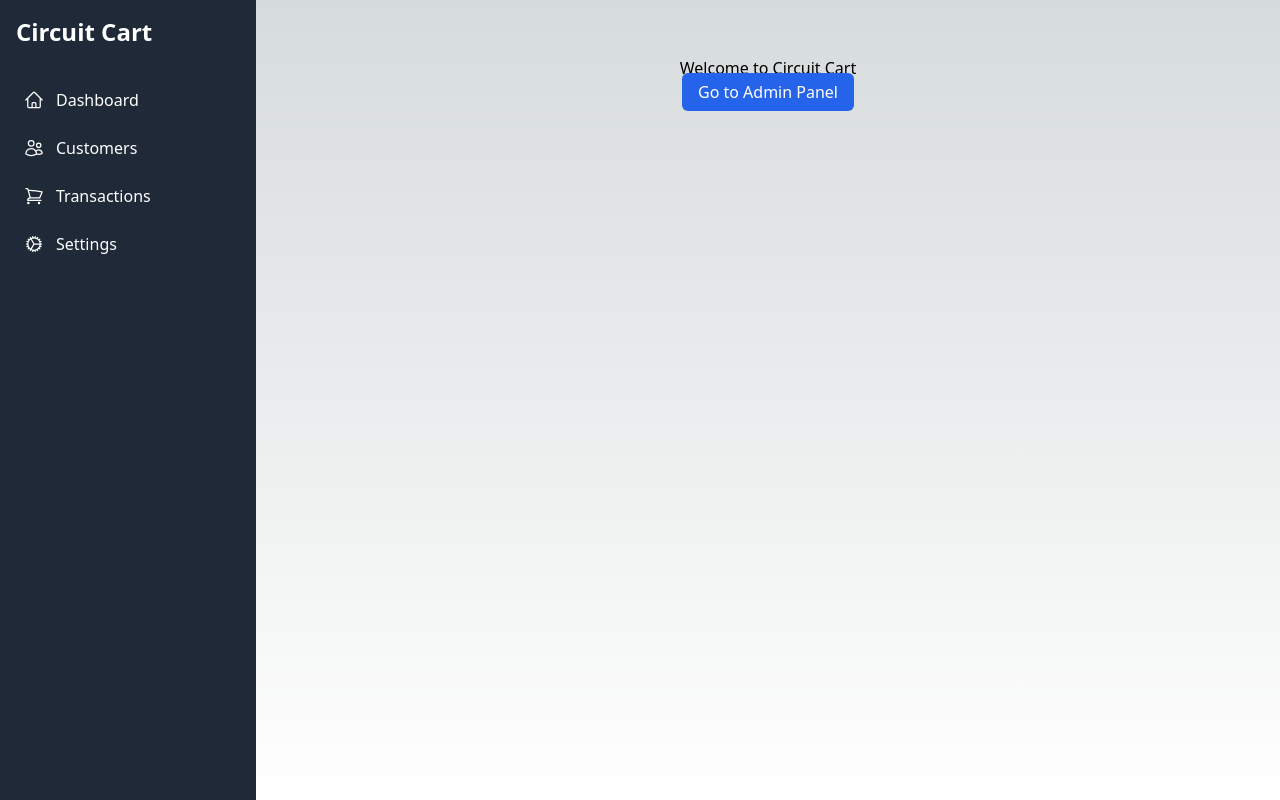
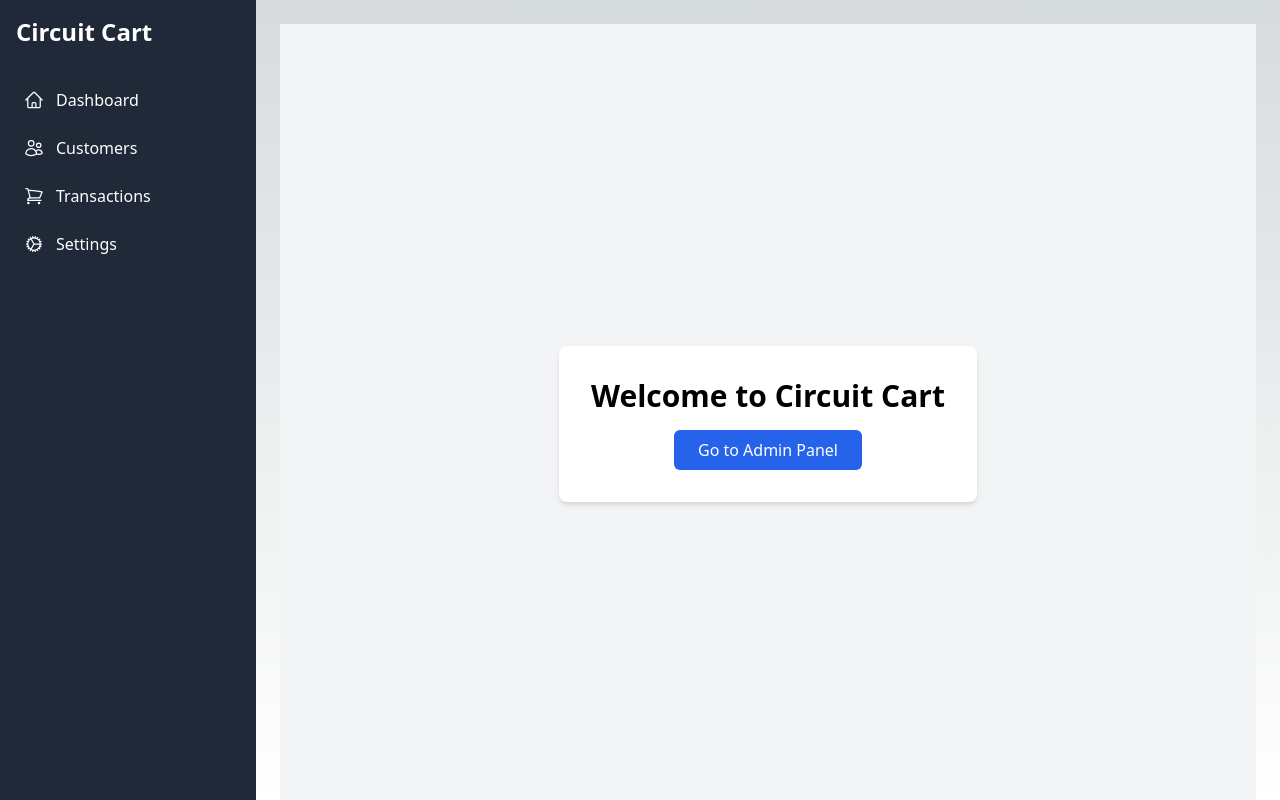
Before and after one commit to msdfernando/circuit-cart-admin, a Next.js app: page / in a window 1280 px wide. Built offline with nearby package versions, Linux system fonts and the light colour scheme; no server answers; sample sign-in values are in the browser's storage.

Commit message:
refactor: enhance admin access checks and improve layout structure

```diff
--- a/src/app/(admin)/layout.tsx
+++ b/src/app/(admin)/layout.tsx
@@ -1,12 +1,24 @@
+'use client'; // Add this at the top
+import { useEffect, useState } from 'react';
 import Sidebar from '@/components/admin/Sidebar';
 import { checkAdminAccess } from '@/lib/auth';
 
-export default async function AdminLayout({
+export default function AdminLayout({
   children,
 }: {
   children: React.ReactNode
 }) {
-  await checkAdminAccess();
+  const [isAuthenticated, setIsAuthenticated] = useState(false);
+
+  useEffect(() => {
+    checkAdminAccess()
+      .then(() => setIsAuthenticated(true))
+      .catch(() => setIsAuthenticated(false));
+  }, []);
+
+  if (!isAuthenticated) {
+    return null; // Or a loading spinner
+  }
 
   return (
     <div className="flex h-screen">
--- a/src/app/(admin)/page.tsx
+++ b/src/app/(admin)/page.tsx
@@ -2,14 +2,16 @@ import Link from 'next/link';
 
 export default function Home() {
   return (
-    <div className="text-center p-8">
-      <h1>Welcome to Circuit Cart</h1>
-      <Link
-        href="/(admin)/dashboard"
-        className="btn btn-primary"
-      >
-        Go to Admin Panel
-      </Link>
+    <div className="min-h-screen flex items-center justify-center bg-gray-100">
+      <div className="bg-white p-8 rounded-lg shadow-md text-center">
+        <h1 className="text-3xl font-bold mb-4">Welcome to Circuit Cart</h1>
+        <Link
+          href="/dashboard"
+          className="inline-block bg-blue-600 text-white px-6 py-2 rounded-md hover:bg-blue-700 transition"
+        >
+          Go to Admin Panel
+        </Link>
+      </div>
     </div>
   );
 }
--- a/src/lib/auth.ts
+++ b/src/lib/auth.ts
@@ -2,18 +2,19 @@ import { auth } from '@/config/firebase';
 import { redirect } from 'next/navigation';
 
 export async function checkAdminAccess() {
-  try {
-    await new Promise((resolve, reject) => {
-      const unsubscribe = auth.onAuthStateChanged((user) => {
-        unsubscribe();
-        if (!user) {
-          redirect('/login');
+  return new Promise<void>((resolve) => {
+    const unsubscribe = auth.onAuthStateChanged((user) => {
+      unsubscribe();
+      if (!user) {
+        // Use window.location for client-side redirect
+        if (typeof window !== 'undefined') {
+          window.location.href = '/login';
+          return;
         }
-        resolve(user);
-      }, reject);
+        // Server-side redirect
+        redirect('/login');
+      }
+      resolve();
     });
-  } catch (error) {
-    console.error('Auth check failed:', error);
-    redirect('/login');
-  }
+  });
 }
```
Also changed, not shown: middleware.ts (+6 -2 lines).
